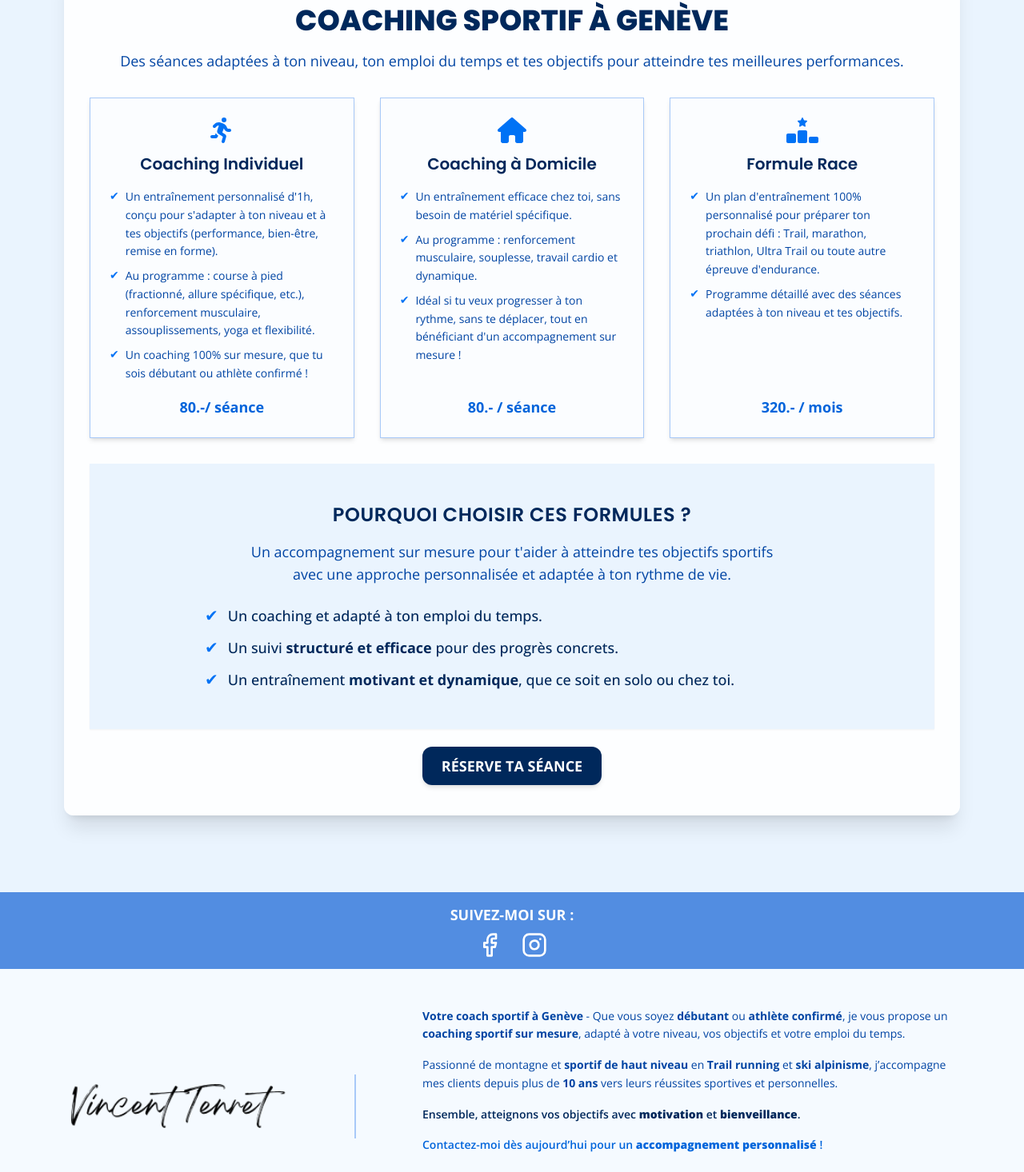
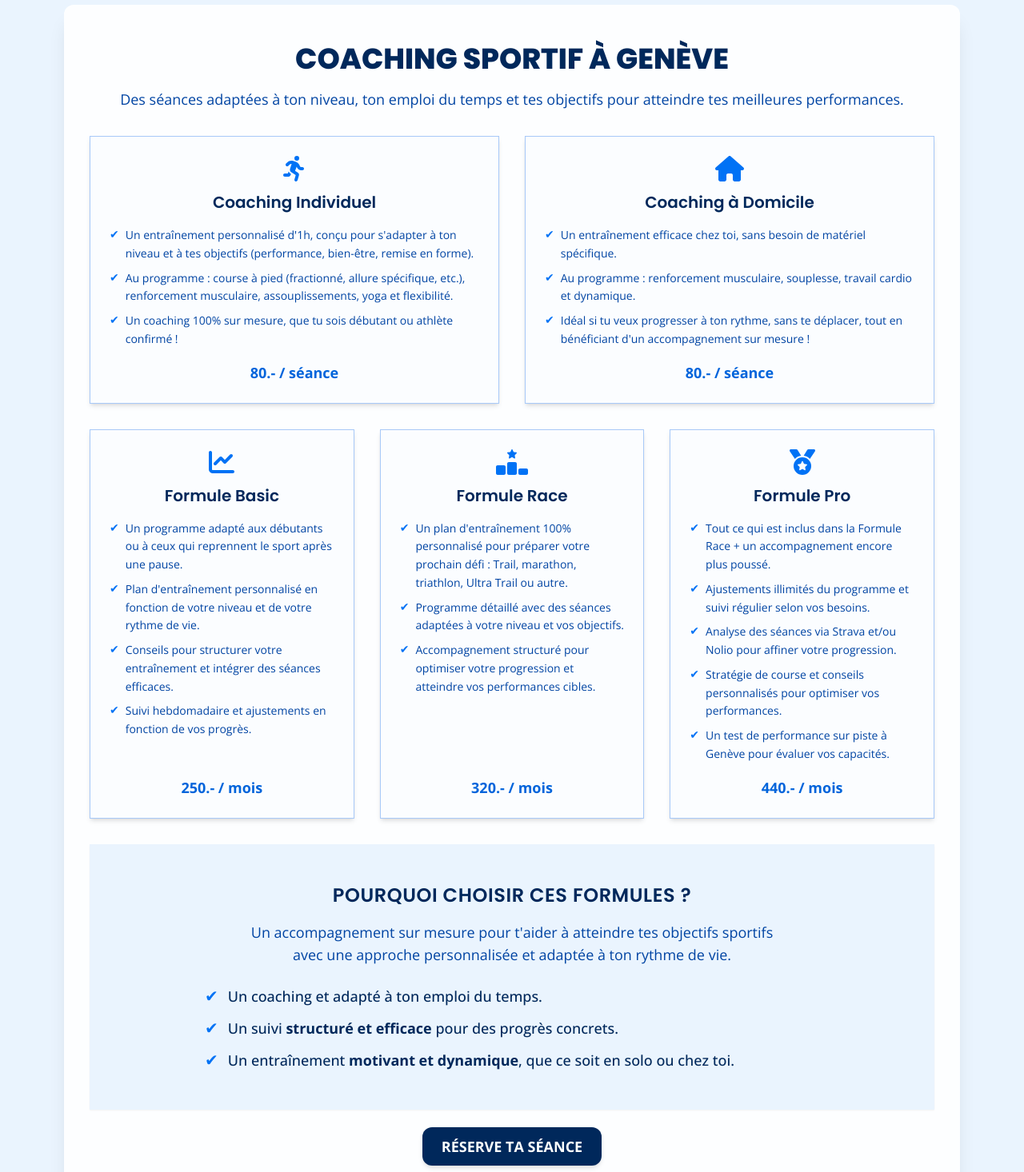
Before and after one commit to RonanKer29/vincent-tenret-coaching-2025, a React (Vite) app: page /prices in a window 1280 px wide. Shown: the part 138-1604 px from the top of the page at 80% size. Built offline with nearby package versions, Linux system fonts and the light colour scheme.

Commit message:
formules et textes mis a jour

```diff
--- a/src/components/ExperienceSection.jsx
+++ b/src/components/ExperienceSection.jsx
@@ -1,34 +1,36 @@
-import { Medal, Gauge, Captions } from "lucide-react";
+import { Medal, Gauge, Lightbulb } from "lucide-react";
 import ProfileCard from "./ProfileCard";
 
 const ExperienceSection = () => {
   const experiences = [
     {
-      title: "Expériences",
+      title: "Parcours & Expérience",
       description: [
-        "Plus de 9 ans d’expérience dans le coaching sportif personnel.",
-        "Passionné de sport et de bien-être, Vincent en a fait sa profession depuis 2010.",
-        "Du bien-être physique et mental à la performance, il saura vous accompagner avec bienveillance.",
+        "Passionné de sport et de performance, Vincent pratique la course à pied et le trail depuis plus de 10 ans.",
+        "Il s'est forgé une expertise en préparation physique à travers ses propres défis : ultra-trails, ski de randonnée et entraînements en endurance.",
+        "Aujourd'hui, il met son expérience au service des autres pour les aider à atteindre leurs objectifs, du bien-être à la performance.",
       ],
       icon: Medal,
     },
     {
-      title: "Spécialités",
+      title: "Spécialités & Domaines d’Expertise",
       description: [
-        "Perte de poids",
-        "Renforcement musculaire / Cardio-Training",
-        "Gym douce / Relaxation / Étirement",
-        "Préparation physique personnalisée pour le Trail, marathon et ski de randonnée",
+        "Coaching adapté à tous les niveaux, que vous soyez débutant, en reprise ou sportif confirmé.",
+        "Préparation physique et endurance (Marathon, Ultra-Trail, Ski Rando).",
+        "Renforcement musculaire ciblé pour la performance et la prévention des blessures.",
+        "Travail sur la mobilité, la souplesse et la récupération.",
+        "Conseils alimentaires pour la performance et la récupération.",
       ],
       icon: Gauge,
     },
     {
-      title: "Qualifications",
+      title: "Approche & Méthodologie",
       description: [
-        "Formation nutrition du sportif, équilibre alimentaire et diabète",
-        "Certification méthode Pilates",
+        "Plans d'entraînement personnalisés, adaptés à votre niveau et à vos objectifs.",
+        "Accompagnement progressif et ajustements réguliers en fonction de vos sensations et performances.",
+        "Suivi attentif pour optimiser récupération, motivation et progression.",
       ],
-      icon: Captions,
+      icon: Lightbulb,
     },
   ];
 
--- a/src/components/Footer.jsx
+++ b/src/components/Footer.jsx
@@ -40,11 +40,16 @@ const Footer = () => {
                 adapté à votre niveau, vos objectifs et votre emploi du temps.
               </p>
               <p className="mt-4">
-                Passionné de montagne et <strong>sportif de haut niveau</strong>{" "}
-                en <strong>Trail running</strong> et{" "}
-                <strong>ski alpinisme</strong>, j’accompagne mes clients depuis
-                plus de <strong>10 ans</strong> vers leurs réussites sportives
-                et personnelles.
+                Passionné de montagne et pratiquant de{" "}
+                <strong>Trail running</strong> et{" "}
+                <strong>ski de randonnée</strong>, j’ai développé une expertise
+                en{" "}
+                <strong>
+                  préparation physique et entraînement en endurance
+                </strong>
+                . Mon objectif est d’accompagner chacun, qu’il soit sportif
+                aguerri ou en reprise, vers ses propres réussites sportives et
+                personnelles.
               </p>
               <p className="mt-4 font-semibold text-blue-12">
                 Ensemble, atteignons vos objectifs avec{" "}
--- a/src/pages/Contact.jsx
+++ b/src/pages/Contact.jsx
@@ -26,7 +26,7 @@ const Contact = () => {
 
   return (
     <MaxWidthWrapper>
-      <div className="flex flex-col items-center max-w-4xl gap-12 p-10 mx-auto my-20 bg-white border shadow-md rounded-xl border-blue-6 md:flex-row">
+      <div className="flex flex-col items-center max-w-4xl gap-12 p-10 mx-auto my-20 border shadow-md bg-blue-3 rounded-xl border-blue-6 md:flex-row">
         {/* Section gauche : Infos de contact */}
         <div className="w-full md:w-1/2 text-blue-12">
           <h2 className="text-3xl font-bold uppercase">Contact</h2>
@@ -54,7 +54,7 @@ const Contact = () => {
               />
               <div>
                 <h3 className="text-lg font-semibold">Téléphone</h3>
-                <p className="text-blue-11">+41 (0)00 00 00 00</p>
+                <p className="text-blue-11">(+33) 07 82 91 68 84</p>
               </div>
             </div>
 
--- a/src/pages/Prices.jsx
+++ b/src/pages/Prices.jsx
@@ -4,8 +4,9 @@ import {
   faPersonRunning,
   faHouse,
   faRankingStar,
+  faChartLine,
+  faMedal,
 } from "@fortawesome/free-solid-svg-icons";
-import backgroundImage from "../assets/cervin.jpg";
 import { Link } from "react-router-dom";
 
 const Prices = () => {
@@ -17,7 +18,7 @@ const Prices = () => {
         "Au programme : course à pied (fractionné, allure spécifique, etc.), renforcement musculaire, assouplissements, yoga et flexibilité.",
         "Un coaching 100% sur mesure, que tu sois débutant ou athlète confirmé !",
       ],
-      price: "80.-/ séance",
+      price: "80.- / séance",
       icon: faPersonRunning,
     },
     {
@@ -31,23 +32,44 @@ const Prices = () => {
       icon: faHouse,
     },
     {
+      title: "Formule Basic",
+      description: [
+        "Un programme adapté aux débutants ou à ceux qui reprennent le sport après une pause.",
+        "Plan d'entraînement personnalisé en fonction de votre niveau et de votre rythme de vie.",
+        "Conseils pour structurer votre entraînement et intégrer des séances efficaces.",
+        "Suivi hebdomadaire et ajustements en fonction de vos progrès.",
+      ],
+      price: "250.- / mois",
+      icon: faChartLine,
+    },
+    {
       title: "Formule Race",
       description: [
-        "Un plan d'entraînement 100% personnalisé pour préparer ton prochain défi : Trail, marathon, triathlon, Ultra Trail ou toute autre épreuve d'endurance.",
-        "Programme détaillé avec des séances adaptées à ton niveau et tes objectifs.",
+        "Un plan d'entraînement 100% personnalisé pour préparer votre prochain défi : Trail, marathon, triathlon, Ultra Trail ou autre.",
+        "Programme détaillé avec des séances adaptées à votre niveau et vos objectifs.",
+        "Accompagnement structuré pour optimiser votre progression et atteindre vos performances cibles.",
       ],
       price: "320.- / mois",
       icon: faRankingStar,
+    },
+    {
+      title: "Formule Pro",
+      description: [
+        "Tout ce qui est inclus dans la Formule Race + un accompagnement encore plus poussé.",
+        "Ajustements illimités du programme et suivi régulier selon vos besoins.",
+        "Analyse des séances via Strava et/ou Nolio pour affiner votre progression.",
+        "Stratégie de course et conseils personnalisés pour optimiser vos performances.",
+        "Un test de performance sur piste à Genève pour évaluer vos capacités.",
+      ],
+      price: "440.- / mois",
+      icon: faMedal,
     },
   ];
 
   return (
     <div className="relative flex items-center justify-center w-full min-h-screen text-center bg-blue-3">
-      {/* 🔹 Image en arrière-plan */}
-
-      {/* 🔹 Contenu principal */}
       <MaxWidthWrapper>
-        <div className="relative w-full px-8 py-12 mx-auto mb-24 shadow-xl rounded-xl bg-white/90 backdrop-blur-md">
+        <div className="relative w-full px-8 py-12 mx-auto mb-24 shadow-xl rounded-xl bg-white/90 backdrop-blur-md mt-12">
           <h1 className="text-4xl font-extrabold uppercase text-blue-12">
             Coaching sportif à Genève
           </h1>
@@ -57,11 +79,40 @@ const Prices = () => {
           </p>
 
           {/* 🔹 Grille des Tarifs */}
-          <div className="grid grid-cols-1 gap-8 my-8 md:grid-cols-3">
-            {prices.map((item, index) => (
+          <div className="grid grid-cols-1 gap-8 my-8 md:grid-cols-2">
+            {prices.slice(0, 2).map((item, index) => (
               <div
                 key={index}
-                className="flex flex-col items-center p-6 transition-transform duration-300 border rounded-lg shadow-md bg-blue-1 border-blue-6 "
+                className="flex flex-col items-center p-6 transition-transform duration-300 border rounded-lg shadow-md bg-blue-1 border-blue-6"
+              >
+                <FontAwesomeIcon
+                  icon={item.icon}
+                  size="2x"
+                  className="mb-3 text-blue-9"
+                />
+                <h3 className="mb-4 text-xl font-semibold text-blue-12">
+                  {item.title}
+                </h3>
+                <ul className="mb-4 space-y-2 text-sm text-left text-blue-11">
+                  {item.description.map((point, idx) => (
+                    <li key={idx} className="flex items-start">
+                      <span className="mr-2 text-blue-9">✔</span>
+                      <span className="leading-relaxed">{point}</span>
+                    </li>
+                  ))}
+                </ul>
+                <div className="mt-auto text-lg font-bold text-blue-10">
+                  {item.price}
+                </div>
+              </div>
+            ))}
+          </div>
+
+          <div className="grid grid-cols-1 gap-8 my-8 md:grid-cols-3">
+            {prices.slice(2, 5).map((item, index) => (
+              <div
+                key={index}
+                className="flex flex-col items-center p-6 transition-transform duration-300 border rounded-lg shadow-md bg-blue-1 border-blue-6"
               >
                 <FontAwesomeIcon
                   icon={item.icon}
```
